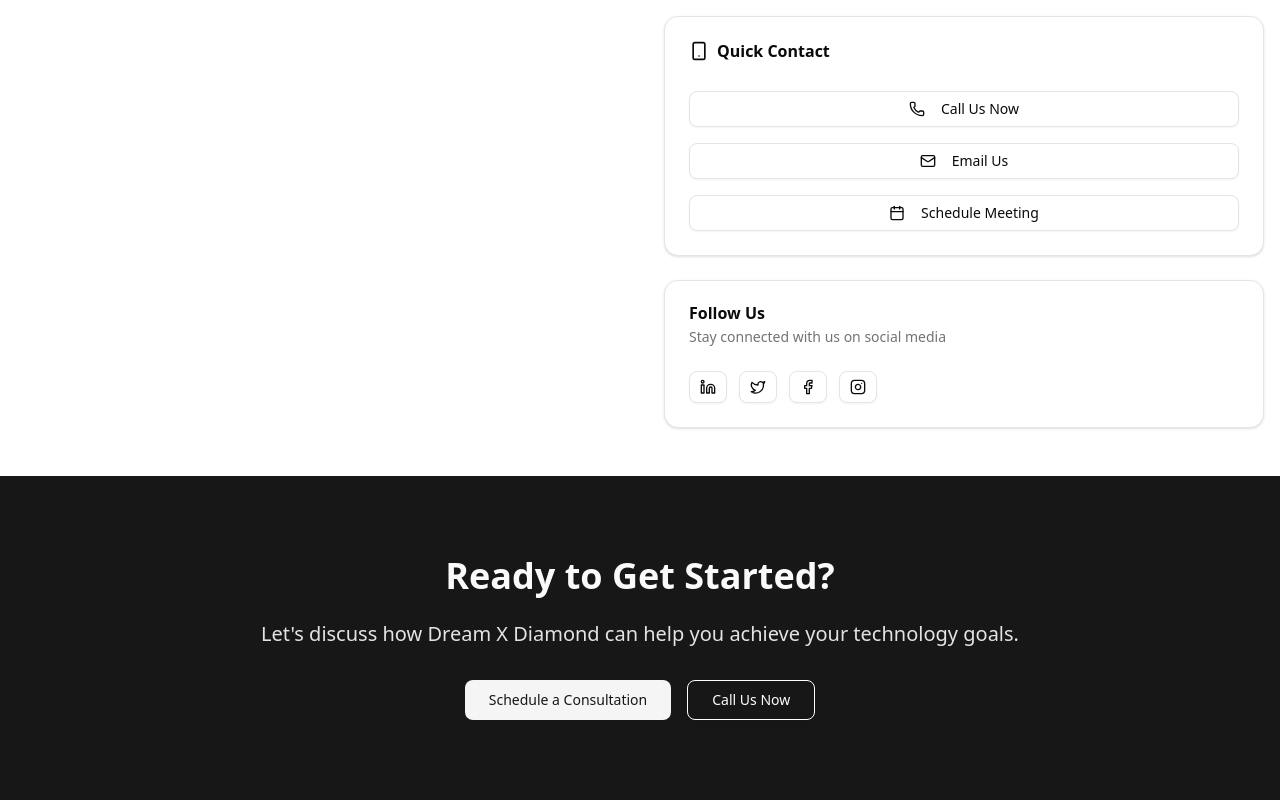
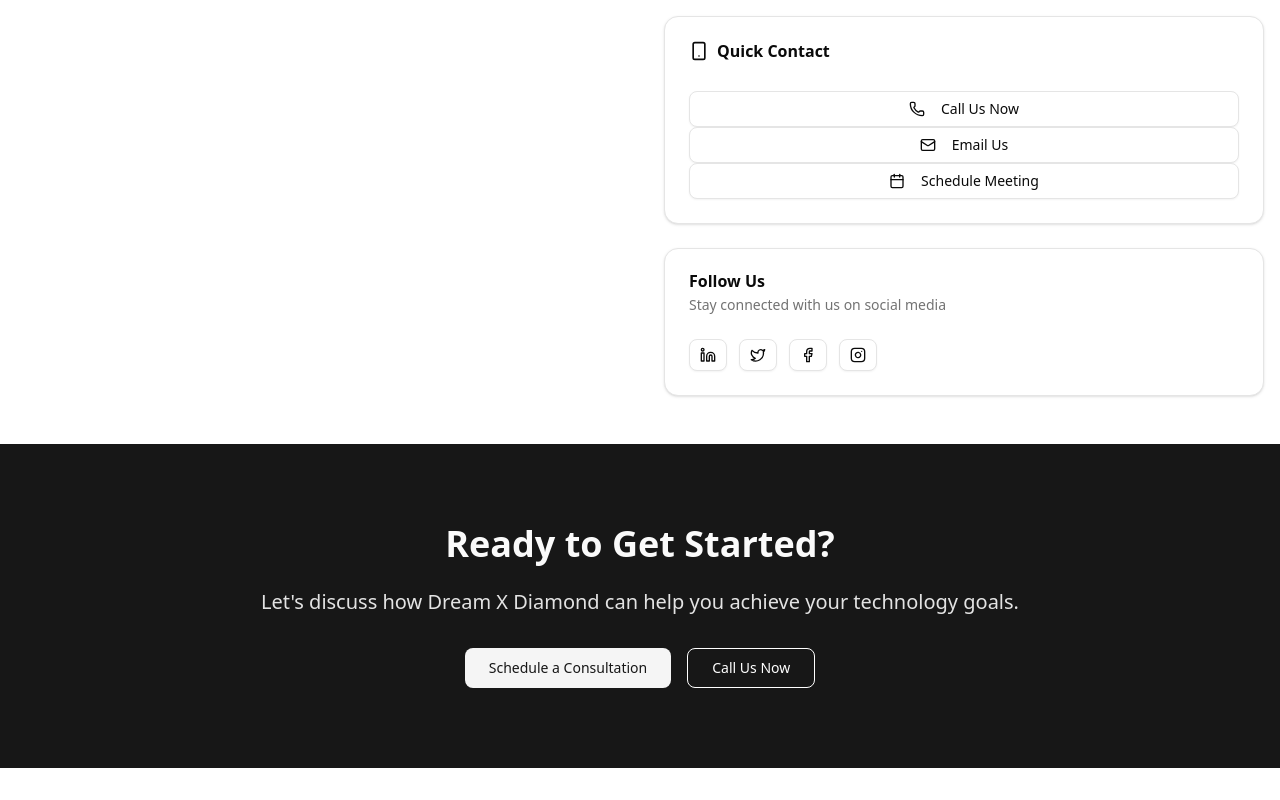
Before and after one commit to OfficialSanchitGupta/Dream-X-Diamond-IT-Company, a Next.js app: page /contact in a window 1280 px wide. Shown: the part 1317-2117 px from the top of the page. After the commit the page ends 2085 px from the top, so only its background shows below. Built offline with nearby package versions, Linux system fonts and the light colour scheme.

Commit message:
schedule meeting link

```diff
--- a/src/app/contact/page.tsx
+++ b/src/app/contact/page.tsx
@@ -395,18 +395,24 @@
                   </CardTitle>
                 </CardHeader>
                 <CardContent className="space-y-4">
+                  <a href="tel:+918824395449" className="w-full">
                     <Button className="w-full" variant="outline">
                       <Phone className="w-4 h-4 mr-2" />
                       Call Us Now
                     </Button>
+                  </a>
+                  <a href="mailto:dreamxdiamond.c@gmail.com" className="w-full">
                     <Button className="w-full" variant="outline">
                       <Mail className="w-4 h-4 mr-2" />
                       Email Us
                     </Button>
+                  </a>
+                  <a href="https://calendly.com/dreamxdiamond/consultation" target="_blank" rel="noopener noreferrer" className="w-full">
                     <Button className="w-full" variant="outline">
                       <Calendar className="w-4 h-4 mr-2" />
                       Schedule Meeting
                     </Button>
+                  </a>
                 </CardContent>
               </Card>
 
```
Lines whose indentation alone changed are shown as unchanged.
